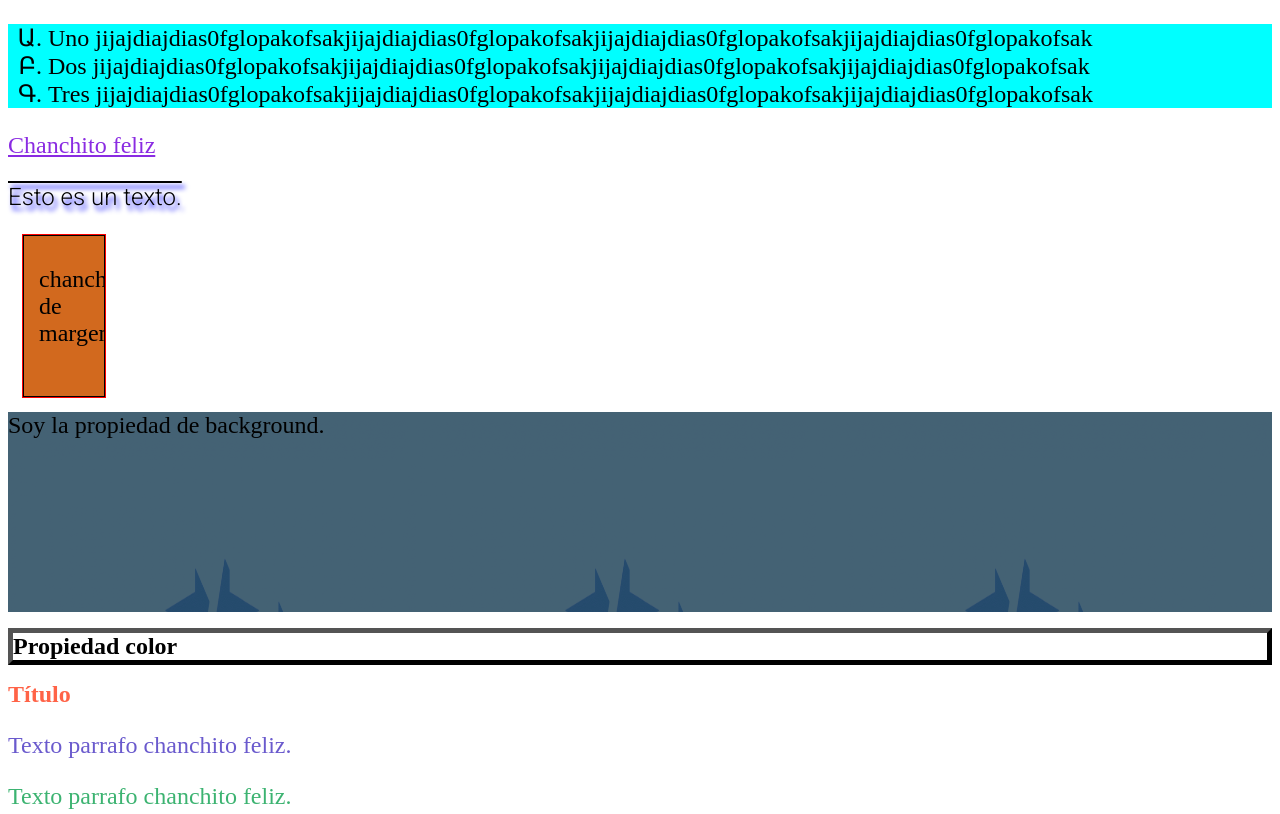
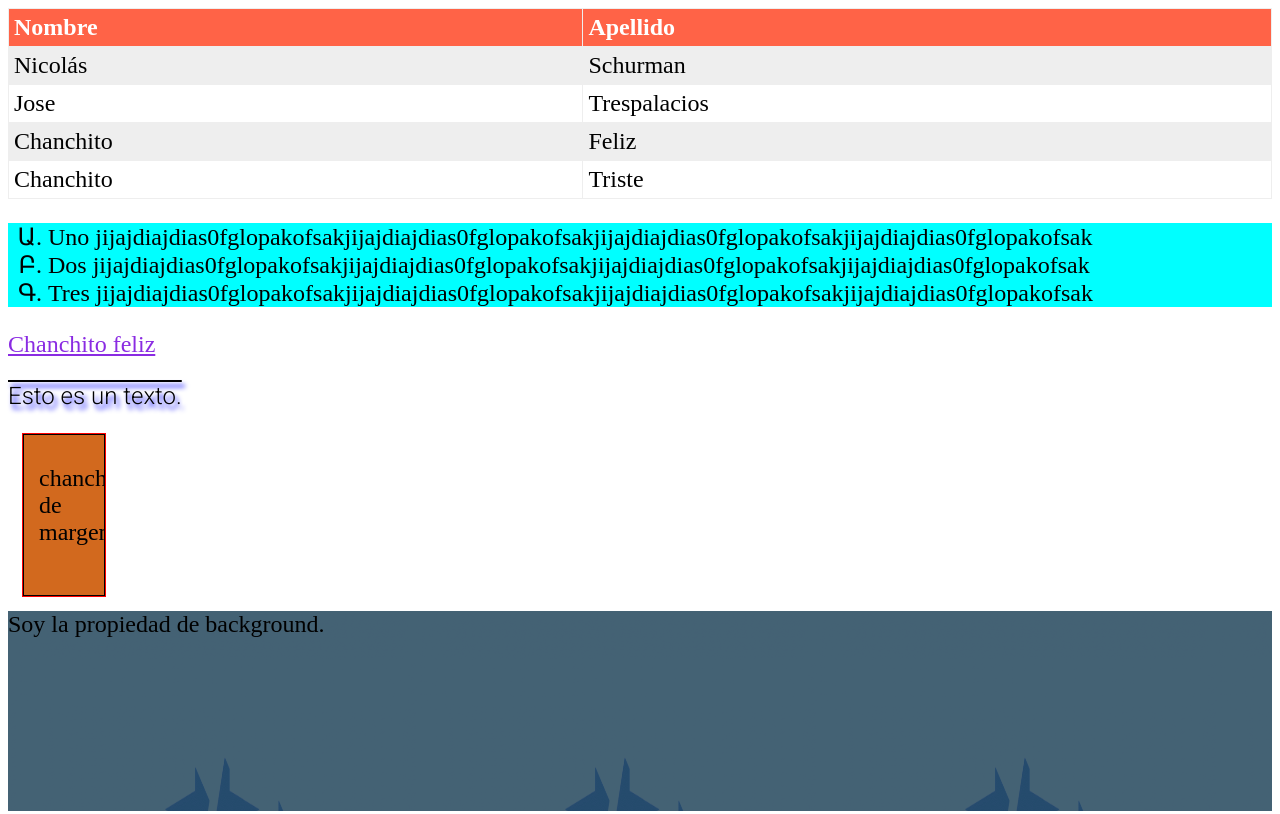
Before and after one commit to josetrespalaciosbedoya/css-practices, a plain HTML site: page index.html in a window 1280 px wide. Shown: the top 814 px of the page. Drawn offline with Linux system fonts and the light colour scheme.

Commit message:
Estilos con tablas

```diff
--- a/css/app.css
+++ b/css/app.css
@@ -81,3 +81,28 @@ ul {
     /* list-style-position: inside; */
     list-style-type:armenian;
 }
+
+table {
+    width: 100%;
+    border-collapse: collapse;
+}
+
+th, td {
+    border: solid 1px #eee;
+    padding: 5px;
+}
+
+th {
+    background-color: tomato;
+    color: white;
+    text-align: left;
+}
+
+tr:nth-child(even) {
+    background-color: #eee;
+}
+
+tr:hover {
+    background-color: #aaa;
+    cursor: pointer;
+}
--- a/index.html
+++ b/index.html
@@ -7,6 +7,28 @@
 <link href="https://fonts.googleapis.com/css2?family=Roboto:wght@300&display=swap" rel="stylesheet">
 </head>
 <body>
+    <table>
+        <tr>
+            <th>Nombre</th>
+            <th>Apellido</th>
+        </tr>
+        <tr>
+            <td>Nicolás</td>
+            <td>Schurman</td>
+        </tr>
+        <tr>
+            <td>Jose</td>
+            <td>Trespalacios</td>
+        </tr>
+        <tr>
+            <td>Chanchito</td>
+            <td>Feliz</td>
+        </tr>
+        <tr>
+            <td>Chanchito</td>
+            <td>Triste</td>
+        </tr>
+    </table>
     <ul>
         <li>Uno jijajdiajdias0fglopakofsakjijajdiajdias0fglopakofsakjijajdiajdias0fglopakofsakjijajdiajdias0fglopakofsak</li>
         <li>Dos jijajdiajdias0fglopakofsakjijajdiajdias0fglopakofsakjijajdiajdias0fglopakofsakjijajdiajdias0fglopakofsak</li>
```
